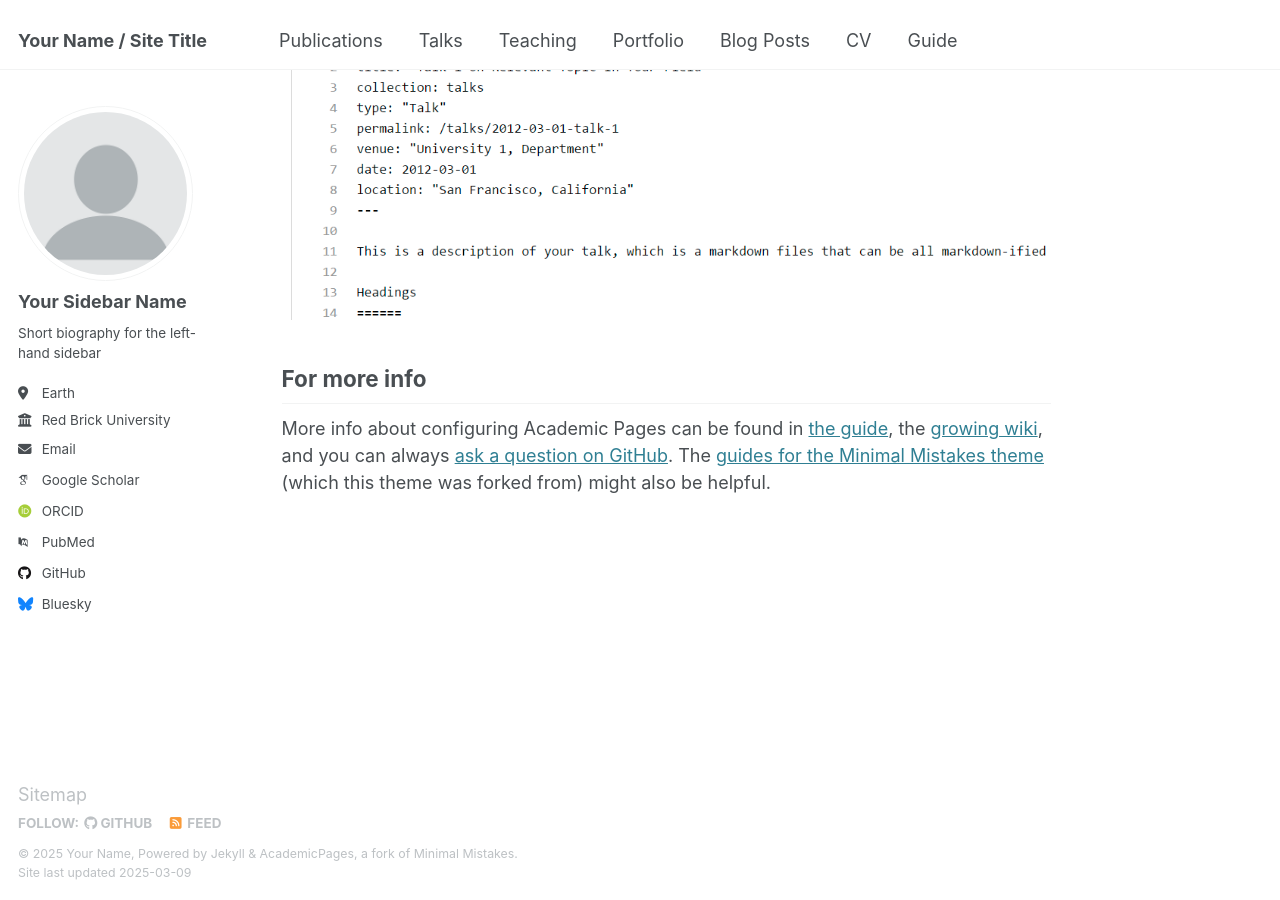
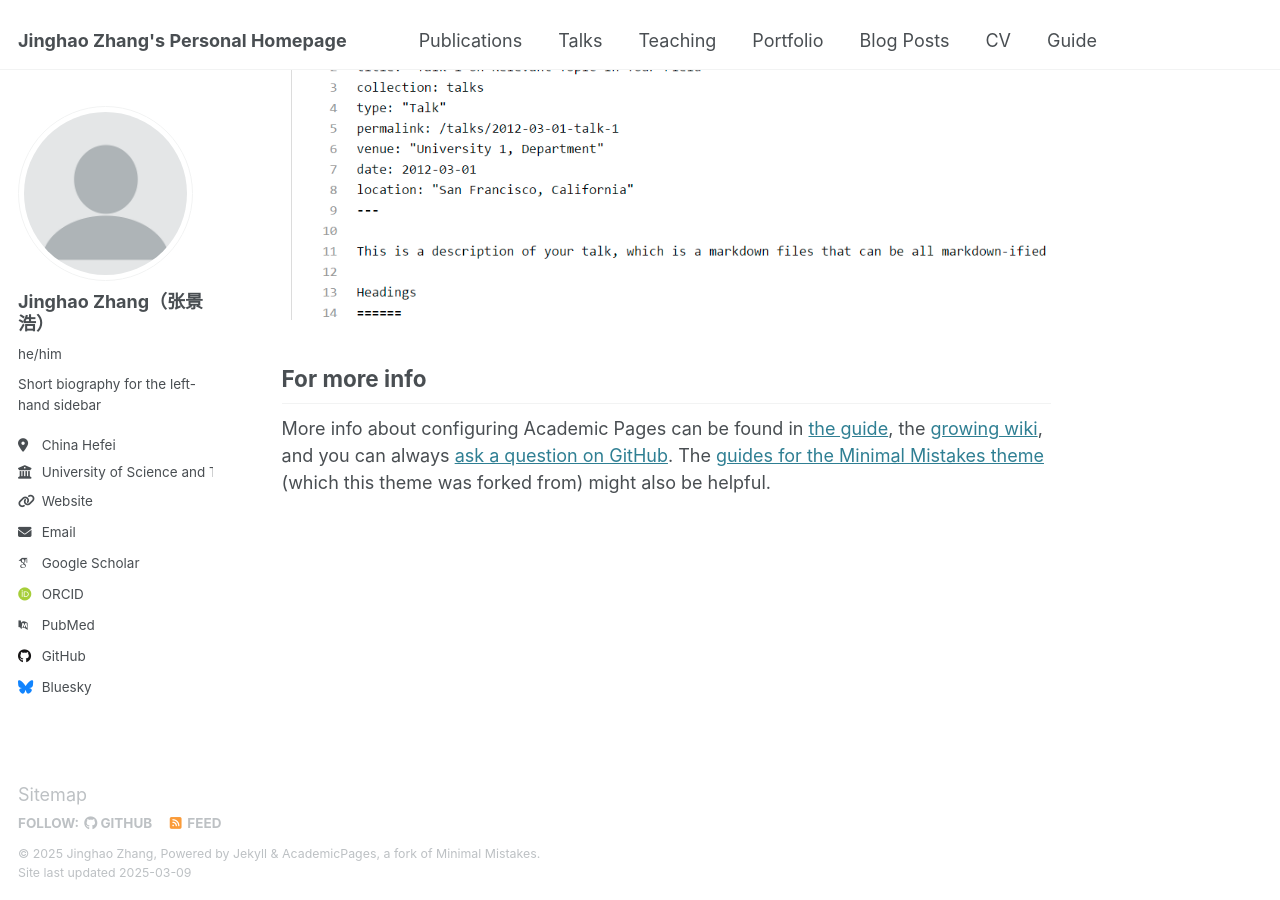
Before and after one commit to Ryan0399/Ryan0399.github.io, a Jekyll site: the page built from _pages/about.md, in a window 1280 px wide and 900 px high, scrolled down 2642 px. Built offline with Jekyll 4.4.1, drawn with Linux system fonts in a browser that asks for light colours; some web fonts are replaced.

Commit message:
modified _config

```diff
--- a/_config.yml
+++ b/_config.yml
@@ -9,13 +9,13 @@
 # Basic Site Settings
 locale                   : "en-US"
 site_theme               : "default"
-title                    : "Your Name / Site Title"
+title                    : "Jinghao Zhang's Personal Homepage"
 title_separator          : "-"
-name                     : &name "Your Name"
+name                     : &name "Jinghao Zhang"
 description              : &description "personal description"
-url                      : https://academicpages.github.io # the base hostname & protocol for your site e.g. "https://[your GitHub username].github.io"
+url                      : https://Ryan0399.github.io # the base hostname & protocol for your site e.g. "https://[your GitHub username].github.io"
 baseurl                  : "" # the subpath of your site, e.g. "/blog"
-repository               : "academicpages/academicpages.github.io"
+repository               : "Ryan0399/Ryan0399.github.io"
 
 # Site Author - The following control what appear as part of the author content on the side bar.
 #               If a field is blank the icon and link will not appear, otherwise it will be shown.
@@ -23,13 +23,13 @@ repository               : "academicpages/academicpages.github.io"
 author:
   # Biographic information
   avatar           : "profile.png"
-  name             : "Your Sidebar Name"
-  pronouns         : # example: "she/her"
+  name             : "Jinghao Zhang（张景浩）"
+  pronouns         : "he/him" # example: "she/her"
   bio              : "Short biography for the left-hand sidebar"
-  location         : "Earth"
-  employer         : "Red Brick University"
-  uri              : # URL
-  email            : "none@example.org"
+  location         : "China Hefei"
+  employer         : "University of Science and Technology of China"
+  uri              : "https://Ryan0399.github.io" # URL
+  email            : "jinghaozhang6@mail.ustc.edu.cn"
 
   # Academic websites
   arxiv            : # URL - Update with the correct link to your profile
```
